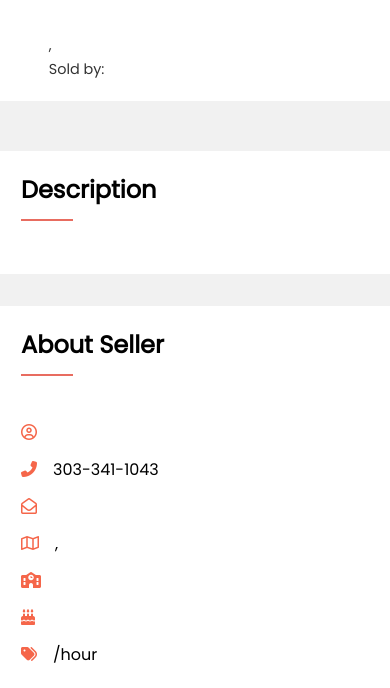
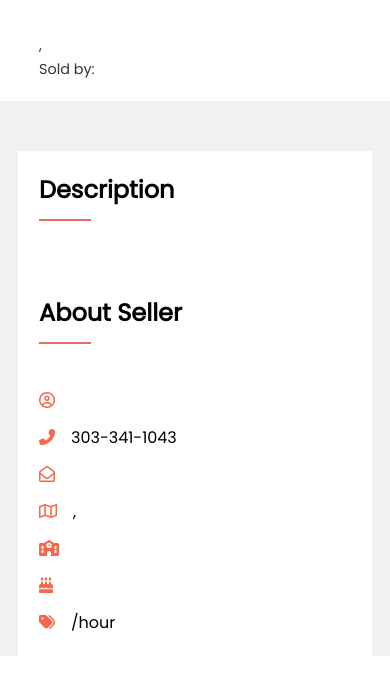
Before and after one commit to VincentWoglo/Doorchef-Project-Prototype, a PHP site: page /product.php?title=1 in a window 390 px wide. Shown: the part 357-1045 px from the top of the page. After the commit the page ends 1013 px from the top, so only its background shows below. Run offline with PHP 8.4, Linux system fonts and the light colour scheme; the visitor is signed in with stand-in values (Sample User, id 1); data that the repository does not hold is empty; some libraries are stand-ins or nearby versions; grey boxes are pictures that could not be loaded.

Commit message:
Add files via upload

```diff
--- a/css/product.css
+++ b/css/product.css
@@ -313,7 +313,7 @@ a:visited{
 .title-info{
   font-family: 'Poppins';
   padding: 20px 20px 20px 20px;
-  width: 75%;
+  width: 80%;
   margin: auto;
 }
 .rest{
@@ -325,7 +325,7 @@ a:visited{
   font-family: 'Poppins';
   background-color: #fff;
   min-width: 300px;
-  width: 70%;
+  margin: auto;width: 70%;
   border: 1px #ffffff solid;
 }
 .description-title{
@@ -351,7 +351,7 @@ width: 80%;}
   width: 70%;
   min-width: 300px;
   border: 1px #ffffff solid;
-}
+margin: auto;}
 .comments{
 
   padding: 20px 20px 20px;
@@ -564,42 +564,4 @@ width:80%;
 }
 }
 @media  only screen and (max-width: 700px){
-
-.desc{
-  font-family: 'Poppins';
-  background-color: #fff;
-  width: 90%;
-  border: 1px #ffffff solid;
 }
-.sub-whole{
-
-}
-.rest{
-  padding: 50px 0px 0px 0px;
-}
-.about-seller{
-width:90%;
-}.comments{
-  width: 90%;
-}
-}
-@media only screen and (max-width: 700px){
-
-.desc{
-  font-family: 'Poppins';
-  background-color: #fff;
-  width: 90%;
-  border: 1px #ffffff solid;
-}
-.sub-whole{
-
-width: 100%;}
-.rest{
-  padding: 50px 0px 0px 0px;
-/* width: 100%; */}
-.about-seller{
-width:90%;
-}.comments{
-  width: 90%;
-}
-}
```
